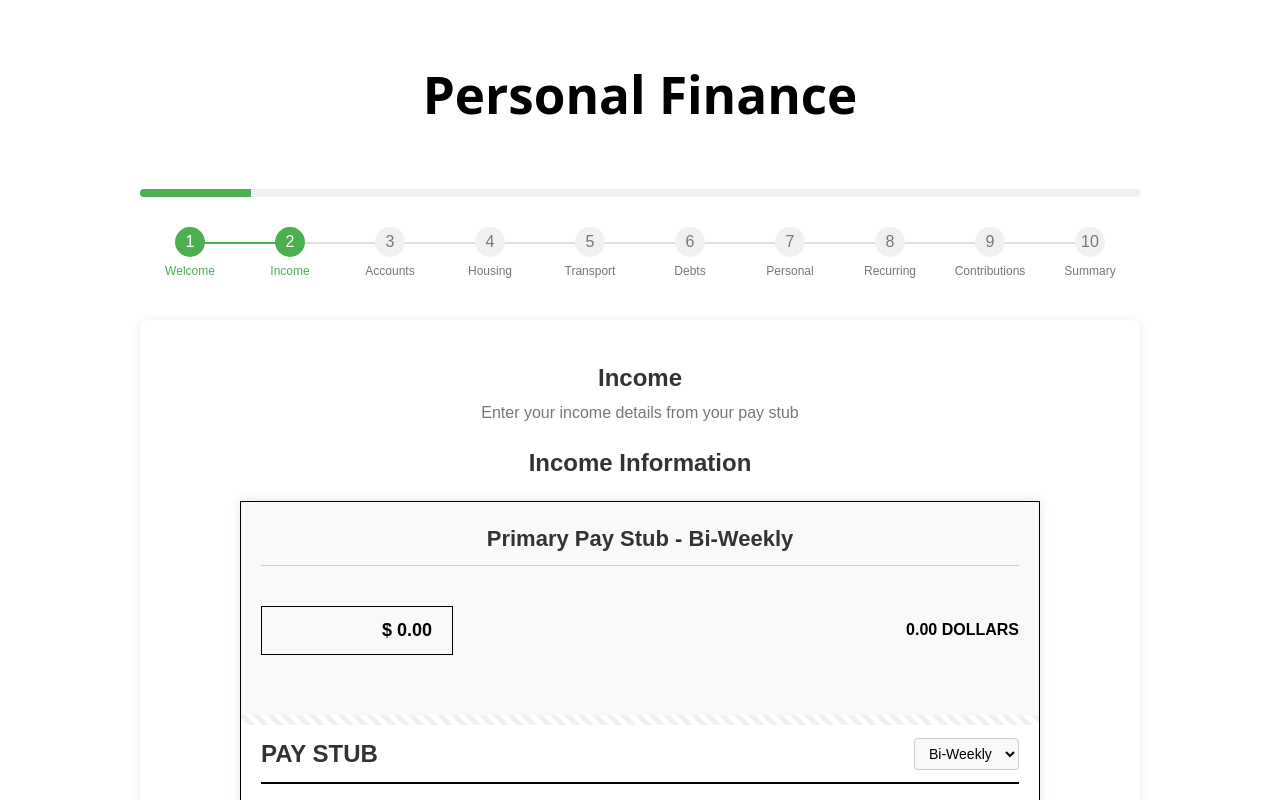
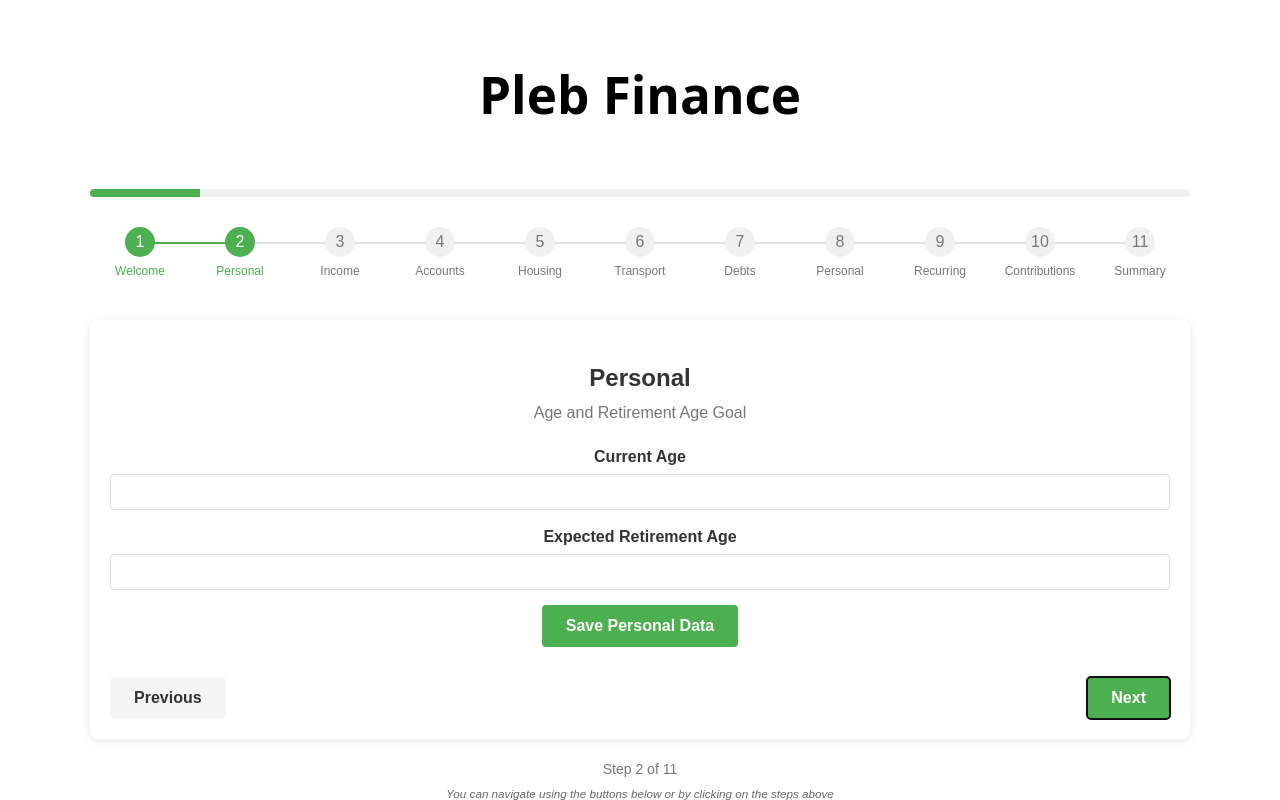
Before and after one commit to dielawn/personal_finance, a React (Vite) app: page / in a window 1280 px wide. Both pictures are taken after a click on the button "Next". Shown: the top 800 px of the page. Built offline with nearby package versions, Linux system fonts and the light colour scheme.

Commit message:
personal data component gets user age and retirement age

```diff
--- a/index.html
+++ b/index.html
@@ -4,7 +4,7 @@
     <meta charset="UTF-8" />
     <!-- <link rel="icon" type="image/svg+xml" href="/vite.svg" /> -->
     <meta name="viewport" content="width=device-width, initial-scale=1.0" />
-    <title>Vite + React</title>
+    <title>Pleb Fi</title>
   </head>
   <body>
     <div id="root"></div>
--- a/src/App.jsx
+++ b/src/App.jsx
@@ -5,7 +5,7 @@ function App() {
   return (
     <div>
       <header className="App-header">
-        <h1>Personal Finance</h1>
+        <h1>Pleb Finance</h1>
       </header>
       <main>
         <FinanceNavigation />
--- a/src/FinanceNavigation.jsx
+++ b/src/FinanceNavigation.jsx
@@ -3,6 +3,7 @@ import React, { useState, useEffect, useCallback, useMemo } from 'react';
 import useLocalStorage from './hooks/useLocalStorage';
 import ExportButtons from './ExportButtons';
 // Forms
+import PersonalDataForm from './PersonalData.jsx';
 import PayStub from './PayStub';
 import AccountBalanceForm from './AccountBalanceForm';
 import DebtTrackerForm from './DebtTrackerForm';
@@ -21,6 +22,7 @@ import RecurringSummary from './RecurringSum.jsx';
 import CashFlowSummary from './CashFlowSum.jsx';
 
 const FinanceNavigation = () => {
+  const [ personalData, setPersonalData ] = useLocalStorage('personal_data', null)
   // State for all the financial data with useLocalStorage integration
   const [payStubData, setPayStubData] = useLocalStorage('finance_paystub_data', []);
   const [showAddSpouse, setShowAddSpouse] = useLocalStorage('finance_show_spouse', false);
@@ -30,6 +32,7 @@ const FinanceNavigation = () => {
     preTaxSavings: 0
   });
   // Forms Data
+
   const [acctBalanceData, setAcctBalanceData] = useLocalStorage('finance_acct_balance', null);
   const [debtList, setDebtList] = useLocalStorage('finance_debt_list', []);
   const [housingExpenses, setHousingExpenses] = useLocalStorage('finance_housing_expenses', null);
@@ -206,7 +209,8 @@ const FinanceNavigation = () => {
         <li>Savings Contributions</li>
       </ul>
       <p>Each section builds on the previous one to create a comprehensive financial overview.</p>
-      <p><strong>Your progress will be automatically saved</strong> as you move through the questionnaire.</p>
+      <p><strong>Your progress will be automatically saved to your browsers local storage</strong> as you move through the questionnaire.</p>
+      <p>No Data Collection</p>
     </div>
   ), []);
 
@@ -273,6 +277,15 @@ const FinanceNavigation = () => {
       title: 'Welcome',
       description: 'Complete this questionnaire to get a clear picture of your financial situation',
       component: welcomeScreenComponent
+    },
+    {
+      id: 'personal',
+      title: 'Personal',
+      description: 'Age and Retirement Age Goal',
+      component: <PersonalDataForm
+        setPersonalData={setPersonalData}
+        initialData={personalData}
+      />
     },
     {
       id: 'income',
@@ -497,7 +510,7 @@ const FinanceNavigation = () => {
         <ul>
           {steps.map((step, index) => (
             <li
-              key={step.id}
+              key={index}
               className={`step-indicator ${index === currentStep ? 'active' : ''} ${index < currentStep ? 'completed' : ''}`}
               onClick={() => goToStep(index)}
             >
--- /dev/null
+++ b/src/PersonalData.jsx
@@ -0,0 +1,76 @@
+import React, { useState, useEffect } from 'react';
+
+const PersonalDataForm = ({ setPersonalData, initialData }) => {
+    const [formData, setFormData] = useState({
+        age: initialData?.age || '',
+        retire_age: initialData?.retire_age || ''
+    });
+    const [submitStatus, setSubmitStatus] = useState('Save Personal Data');
+
+    useEffect(() => {
+        // Log initial data loading
+        console.log('Initial data loaded:', initialData);
+    }, [initialData]);
+
+    const handleChange = (e) => {
+        const { name, value } = e.target;
+        // Convert input to numbers for age fields
+        const numValue = name === 'age' || name === 'retire_age' ? parseInt(value, 10) || '' : value;
+
+        setFormData({
+            ...formData,
+            [name]: numValue
+        });
+
+        console.log(`Field ${name} updated to:`, numValue);
+    };
+
+    const handleSubmit = (e) => {
+        e.preventDefault();
+        console.log('Form submitted with data:', formData);
+        setPersonalData(formData);
+        console.log('Personal data updated successfully');
+
+        // Change button text to show success
+        setSubmitStatus('Updated!');
+
+        // Reset button text after 2 seconds
+        setTimeout(() => {
+            setSubmitStatus('Save Personal Data');
+        }, 2000);
+    };
+
+    return (
+        <div className="personal-data-form">
+            <form onSubmit={handleSubmit}>
+                <div className="form-group">
+                    <label htmlFor="age">Current Age</label>
+                    <input
+                        type="number"
+                        id="age"
+                        name="age"
+                        value={formData.age}
+                        onChange={handleChange}
+                    />
+                </div>
+
+                <div className="form-group">
+                    <label htmlFor="retire_age">Expected Retirement Age</label>
+                    <input
+                        type="number"
+                        id="retire_age"
+                        name="retire_age"
+                        value={formData.retire_age}
+                        onChange={handleChange}
+                    />
+                </div>
+
+                <button type="submit" className="submit-button">
+                    {submitStatus}
+                </button>
+            </form>
+        </div>
+    );
+};
+
+export default PersonalDataForm;
```
